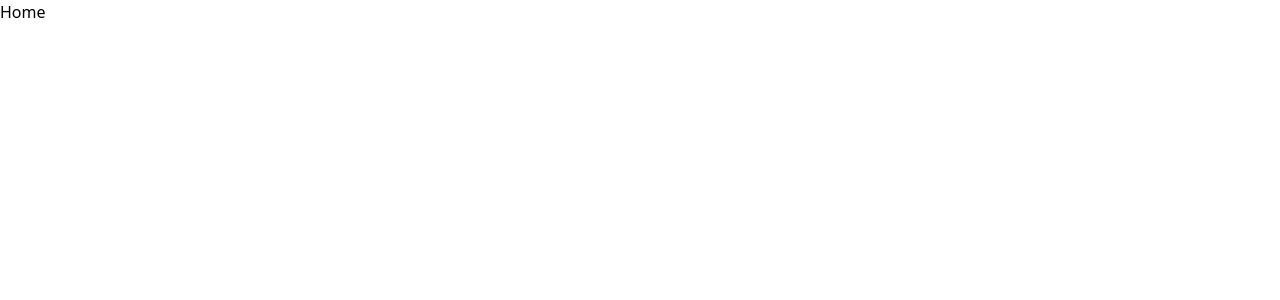
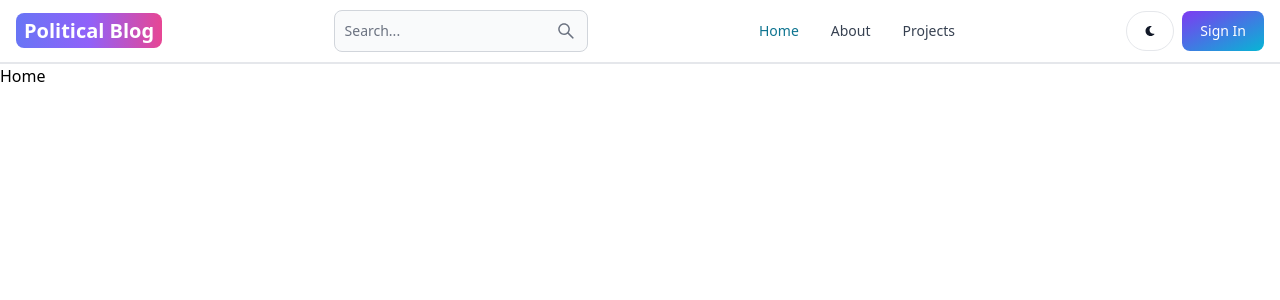
Before and after one commit to danlidennydeng/Sahand-MERN-Blog, a React (Vite) app in the folder client/: page / in a window 1280 px wide. Shown: the top 300 px of the page. Built offline with nearby package versions, Linux system fonts and the light colour scheme.

Commit message:
created header section

```diff
--- a/client/package.json
+++ b/client/package.json
@@ -10,6 +10,7 @@
     "preview": "vite preview"
   },
   "dependencies": {
+    "flowbite-react": "^0.9.0",
     "react": "^18.2.0",
     "react-dom": "^18.2.0",
     "react-router-dom": "^6.23.1"
--- a/client/src/App.jsx
+++ b/client/src/App.jsx
@@ -6,10 +6,12 @@
 import Projects from "./pages/Projects";
 import SignUp from "./pages/SignUp";
 import SignIn from "./pages/SignIn";
+import Header from "./assets/components/Header";
 
 export default function App() {
   return (
     <BrowserRouter>
+      <Header />
       <Routes>
         <Route path="/" element={<Home />} />
         <Route path="/about" element={<About />} />
--- /dev/null
+++ b/client/src/assets/components/Header.jsx
@@ -0,0 +1,52 @@
+import React from "react";
+import { Button, Navbar, TextInput } from "flowbite-react";
+import { Link, useLocation } from "react-router-dom";
+import { AiOutlineSearch } from "react-icons/ai";
+import { FaMoon } from "react-icons/fa";
+
+export default function Header() {
+  const path = useLocation().pathname;
+  return (
+    <Navbar className="border-b-2">
+      <Link
+        to="/"
+        className="self-center whitespace-nowarp text-sm sm:text-xl font-semibold dark:text-white"
+      >
+        <span className="px-2 py-1 bg-gradient-to-r from-indigo-500 via-purple-500 to-pink-500 rounded-lg text-white">
+          Political Blog
+        </span>
+      </Link>
+      <form>
+        <TextInput
+          type="text"
+          placeholder="Search..."
+          rightIcon={AiOutlineSearch}
+          className="hidden lg:inline"
+        />
+      </form>
+      <Button className="w-12 h-10 lg:hidden" color="gray" pill>
+        <AiOutlineSearch />
+      </Button>
+      <div className="flex gap-2 md:order-2">
+        <Button className="w-12 h-10 hidden sm:inline" color="gray" pill>
+          <FaMoon />
+        </Button>
+        <Link to="/sign-in">
+          <Button gradientDuoTone="purpleToBlue">Sign In</Button>
+        </Link>
+        <Navbar.Toggle />
+      </div>
+      <Navbar.Collapse>
+        <Navbar.Link active={path === "/"} as={"div"}>
+          <Link to="/">Home</Link>
+        </Navbar.Link>
+        <Navbar.Link active={path === "/about"} as={"div"}>
+          <Link to="/about">About</Link>
+        </Navbar.Link>
+        <Navbar.Link active={path === "/projects"} as={"div"}>
+          <Link to="/projects">Projects</Link>
+        </Navbar.Link>
+      </Navbar.Collapse>
+    </Navbar>
+  );
+}
--- a/client/src/pages/About.jsx
+++ b/client/src/pages/About.jsx
@@ -1,4 +1,5 @@
 import React from "react";
+import { Button } from "flowbite-react";
 
 export default function About() {
   return <div>About</div>;
--- a/client/tailwind.config.js
+++ b/client/tailwind.config.js
@@ -1,8 +1,10 @@
+const flowbite = require("flowbite-react/tailwind");
+
 /** @type {import('tailwindcss').Config} */
 export default {
-  content: ["./index.html", "./src/**/*.{js,ts,jsx,tsx}"],
+  content: ["./index.html", "./src/**/*.{js,ts,jsx,tsx}", flowbite.content()],
   theme: {
     extend: {},
   },
-  plugins: [],
+  plugins: [flowbite.plugin()],
 };
```
Also changed, not shown: 2 other files (tests, documents, lock files or other folders).
